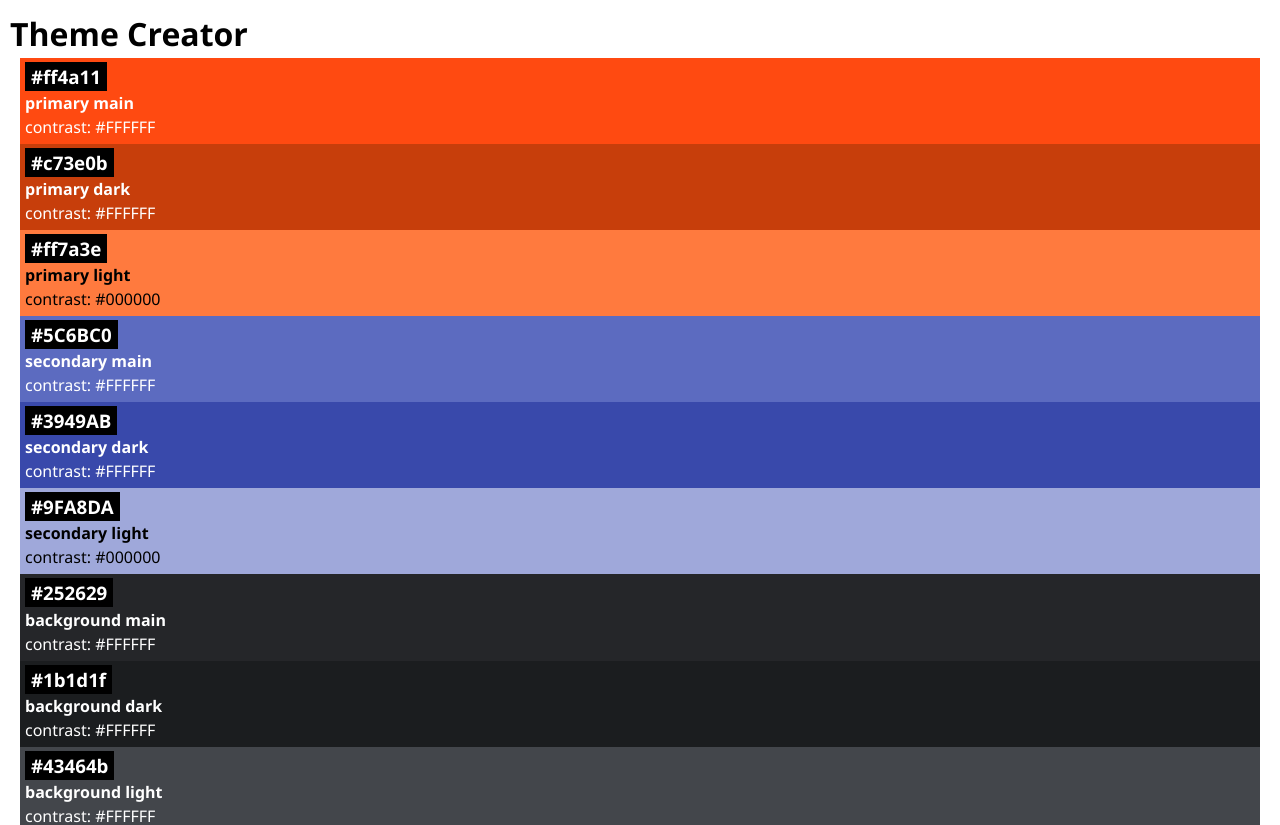
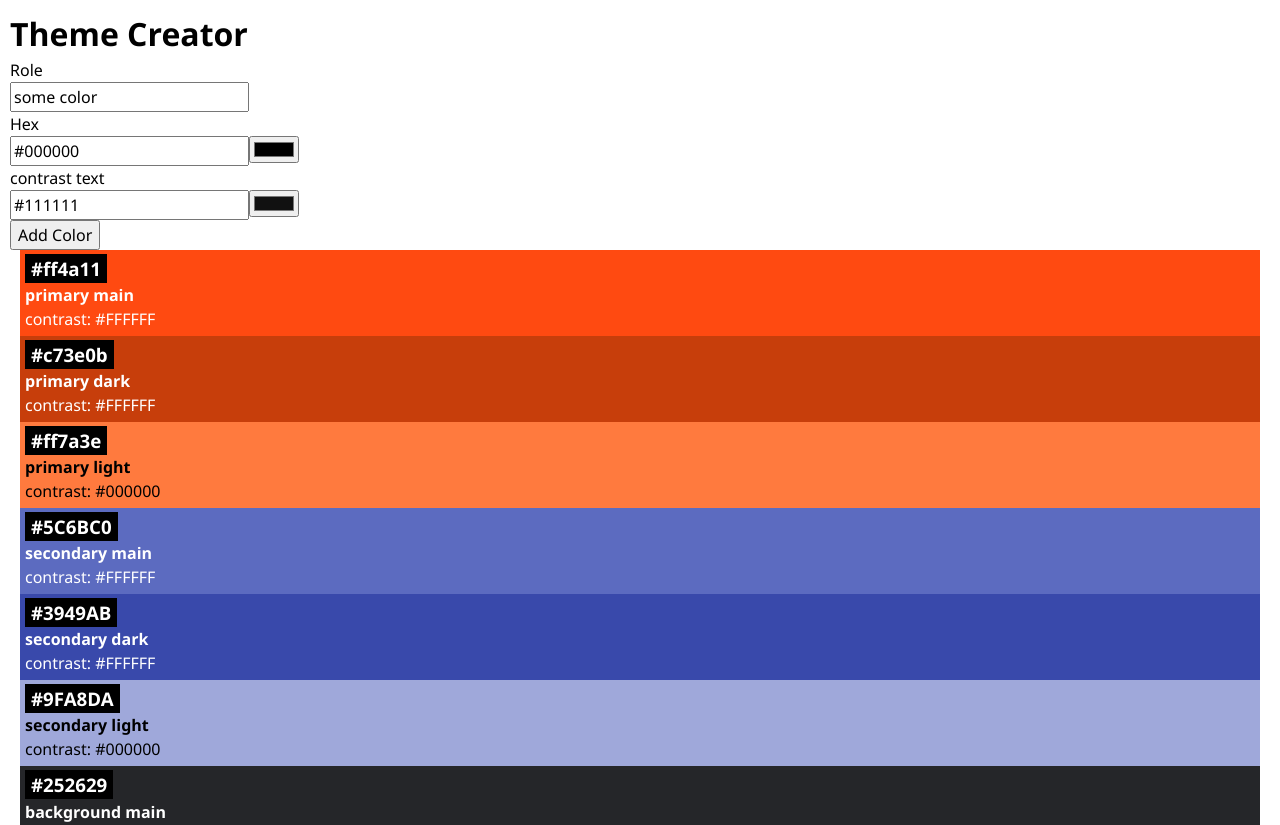
Before and after one commit to ElisaLinn/Theme-Creator-App, a React (Vite) app: page / in a window 1280 px wide. Shown: the top 825 px of the page. Built offline with nearby package versions, Linux system fonts and the light colour scheme.

Commit message:
you can add new cards

```diff
--- a/src/App.jsx
+++ b/src/App.jsx
@@ -1,13 +1,25 @@
 import { initialColors } from "./lib/colors";
 import Color from "./Components/Color/Color";
 import "./App.css";
+import ColorForm from "./Components/Color/ColorForm";
+import { useState } from "react";
 
 function App() {
+  const [colors, setColors] = useState(initialColors);
+
+  function handleSubmitColor(colorData) {
+    const newColor = {
+      id: crypto.randomUUID(),
+      ...colorData
+    };
+    setColors([...colors, newColor]);
+  }
+
   return (
     <>
       <h1>Theme Creator</h1>
-
-      {initialColors.map((color) => {
+      <ColorForm onSubmitColor={handleSubmitColor} />
+      {colors.map((color) => {
         return <Color key={color.id} color={color} />;
       })}
     </>
--- a/src/Components/Color/ColorForm.jsx
+++ b/src/Components/Color/ColorForm.jsx
@@ -0,0 +1,51 @@
+/* adding colorForm function
+submit event einbauen (onSubmit)
+function handleSubmit festlegen (new FormData object) damit die Daten rausgezogen werden
+return festlegen Html struktur ertsellen*/
+
+import ColorInput from "./ColorInput";
+
+
+export default function ColorForm({
+    onSubmitColor,
+    initialData = {role: "some color", hex: "#000000", contrastText: "#111111"},
+}) {
+    function handleSubmit(event){
+        event.preventDefault();
+        const formData = new FormData(event.target);
+        const data = Object.fromEntries(formData);
+        onSubmitColor(data);
+    }
+
+
+
+    return (
+        <form onSubmit={handleSubmit}>
+        <label htmlFor="role">
+        Role
+        <br />
+        <input
+        type="text"
+        id="role"
+        name="role"
+        defaultValue={initialData.role}
+        />
+        </label>
+        <br/>
+<label htmlFor="hex">
+    Hex
+    <br/>
+    <ColorInput id="hex" defaultValue={initialData.hex}/>
+</label>
+<br/>
+<label htmlFor="contrastText">
+    contrast text
+    <br/>
+    <ColorInput id="contrastText" defaultValue={initialData.contrastText}/>
+</label>
+<br/>
+<button>Add Color</button>
+        </form>
+
+    );
+}
--- a/src/Components/Color/ColorInput.jsx
+++ b/src/Components/Color/ColorInput.jsx
@@ -0,0 +1,22 @@
+import { useState } from "react";
+
+export default function ColorInput({ id, defaultValue}) {
+    const [inputValue, setInputValue] = useState(defaultValue);
+
+    function handleInputValue(event) {
+        setInputValue(event.target.value);
+    }
+
+    return (
+        <>
+        <input
+        type="text"
+        id={id}
+        name={id}
+        value={inputValue}
+        onChange={handleInputValue}
+        />
+            <input type="color" value={inputValue} onChange={handleInputValue}/>
+            </>
+    );
+}
```
